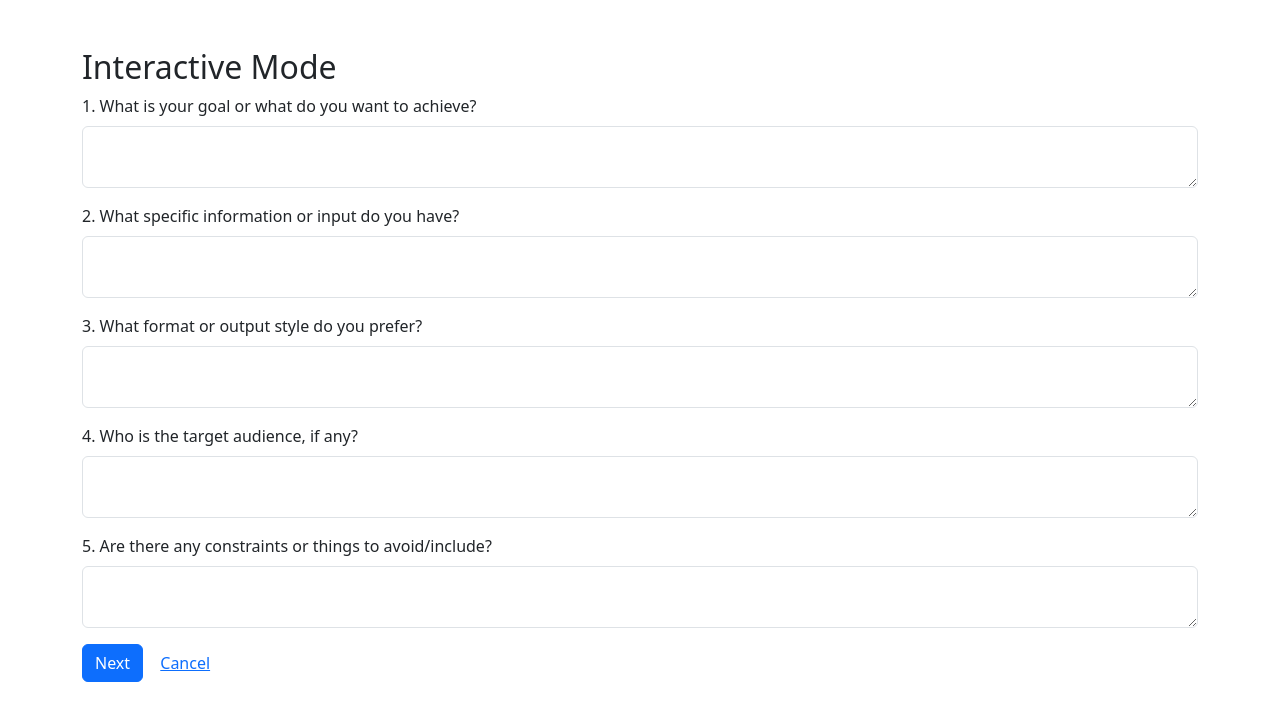
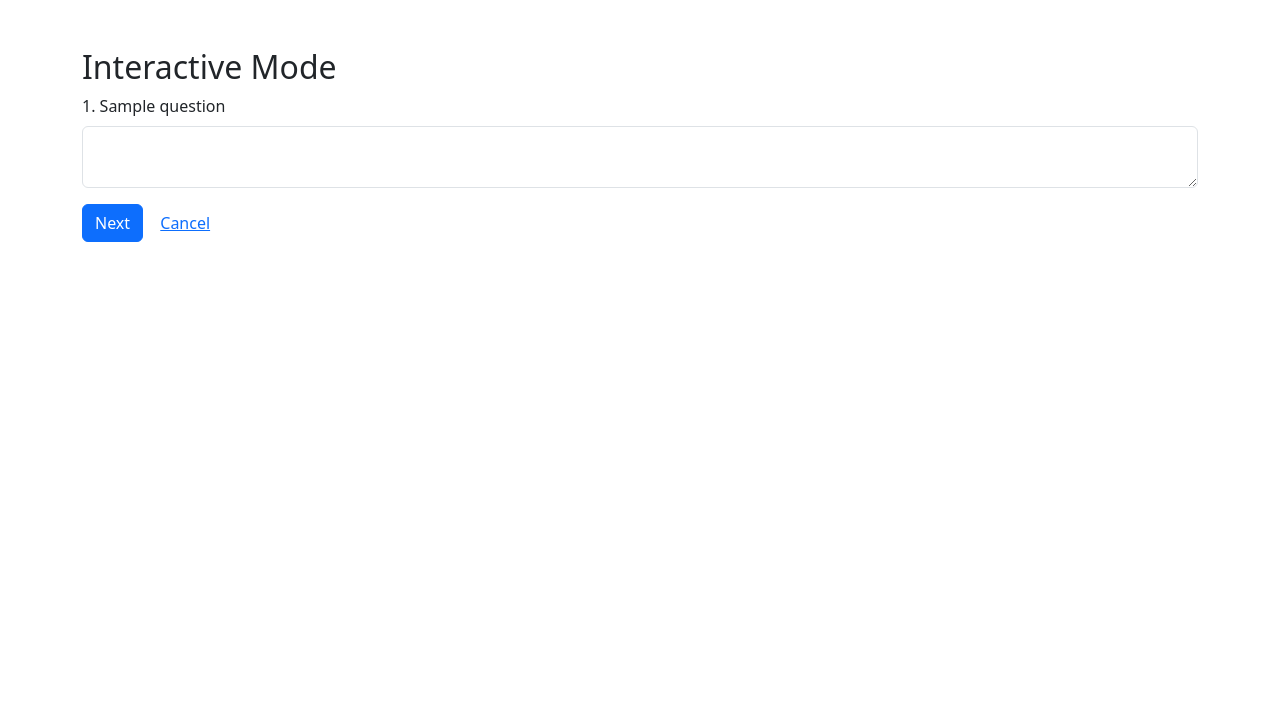
Before and after one commit to augustosouza8/prompt-optimizer-web-app, a Flask app: template app/templates/interactive_step1.html in a window 1280 px wide. Shown: the top 721 px of the page. Run offline with Flask 3, Linux system fonts and the light colour scheme; the template is opened without the code that fills it: most values are stand-ins (such as "Sample title", 1, 10 or a date in 2020).

Commit message:
Fixing interactive questions in one place on routes.py

```diff
--- a/app/agno_agent.py
+++ b/app/agno_agent.py
@@ -43,9 +43,8 @@ async def _query_agent_async(message: str) -> str:
             debug_level=2,
             memory=None,  # no Memory backend at all
             system_message="You are a agent that only uses the provided tools to answer the user."
-                           "After running the tool call, you must only copy the tool response and sent it to the user."
-                           "Do not add any extra comments. "
-                           "Your final answer must be just a copy and paste from the latest tool call"
+                           "After running the tool call, you must only copy the tool response and send it to the user as your final answer."
+                           "Do not add any extra comments."
         )
         # Use the async agent method so MCPTools can drive SSE under the hood
         run_response = await agent.arun(message)
--- a/app/templates/interactive_step1.html
+++ b/app/templates/interactive_step1.html
@@ -5,41 +5,20 @@
 {% block content %}
 <h2>Interactive Mode</h2>
 <form method="post" action="{{ url_for('main.interactive') }}">
-  <!-- Question 1 -->
-  <div class="mb-3">
-    <label for="q1" class="form-label">
-      1. What is your goal or what do you want to achieve?
-    </label>
-    <textarea id="q1" name="q1" class="form-control" rows="2" required></textarea>
-  </div>
-  <!-- Question 2 -->
-  <div class="mb-3">
-    <label for="q2" class="form-label">
-      2. What specific information or input do you have?
-    </label>
-    <textarea id="q2" name="q2" class="form-control" rows="2" required></textarea>
-  </div>
-  <!-- Question 3 -->
-  <div class="mb-3">
-    <label for="q3" class="form-label">
-      3. What format or output style do you prefer?
-    </label>
-    <textarea id="q3" name="q3" class="form-control" rows="2" required></textarea>
-  </div>
-  <!-- Question 4 -->
-  <div class="mb-3">
-    <label for="q4" class="form-label">
-      4. Who is the target audience, if any?
-    </label>
-    <textarea id="q4" name="q4" class="form-control" rows="2" required></textarea>
-  </div>
-  <!-- Question 5 -->
-  <div class="mb-3">
-    <label for="q5" class="form-label">
-      5. Are there any constraints or things to avoid/include?
-    </label>
-    <textarea id="q5" name="q5" class="form-control" rows="2" required></textarea>
-  </div>
+  {% for question in questions %}
+    <div class="mb-3">
+      <label for="q{{ loop.index }}" class="form-label">
+        {{ loop.index }}. {{ question }}
+      </label>
+      <textarea
+        id="q{{ loop.index }}"
+        name="q{{ loop.index }}"
+        class="form-control"
+        rows="2"
+        required
+      ></textarea>
+    </div>
+  {% endfor %}
 
   <button type="submit" class="btn btn-primary">Next</button>
   <a href="{{ url_for('main.index') }}" class="btn btn-link">Cancel</a>
```
Also changed, not shown: app/routes.py (+16 -15 lines), tests/test.py (+7 -7 lines), 1 other file.
